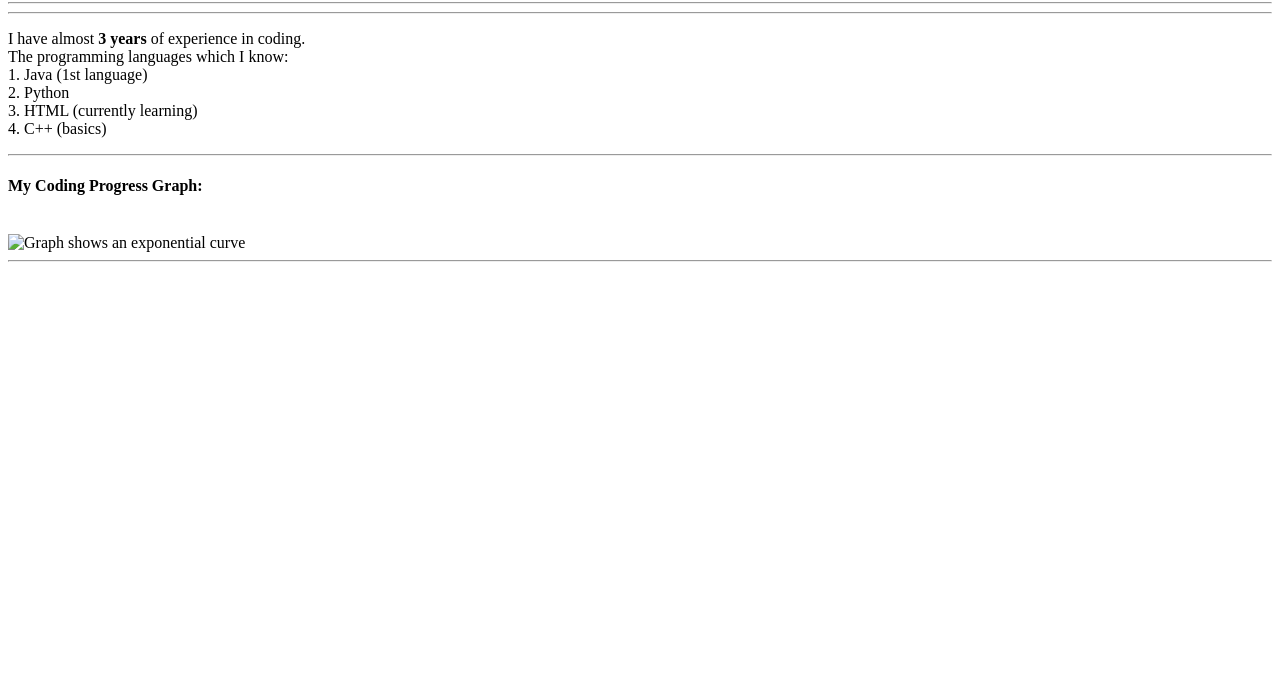
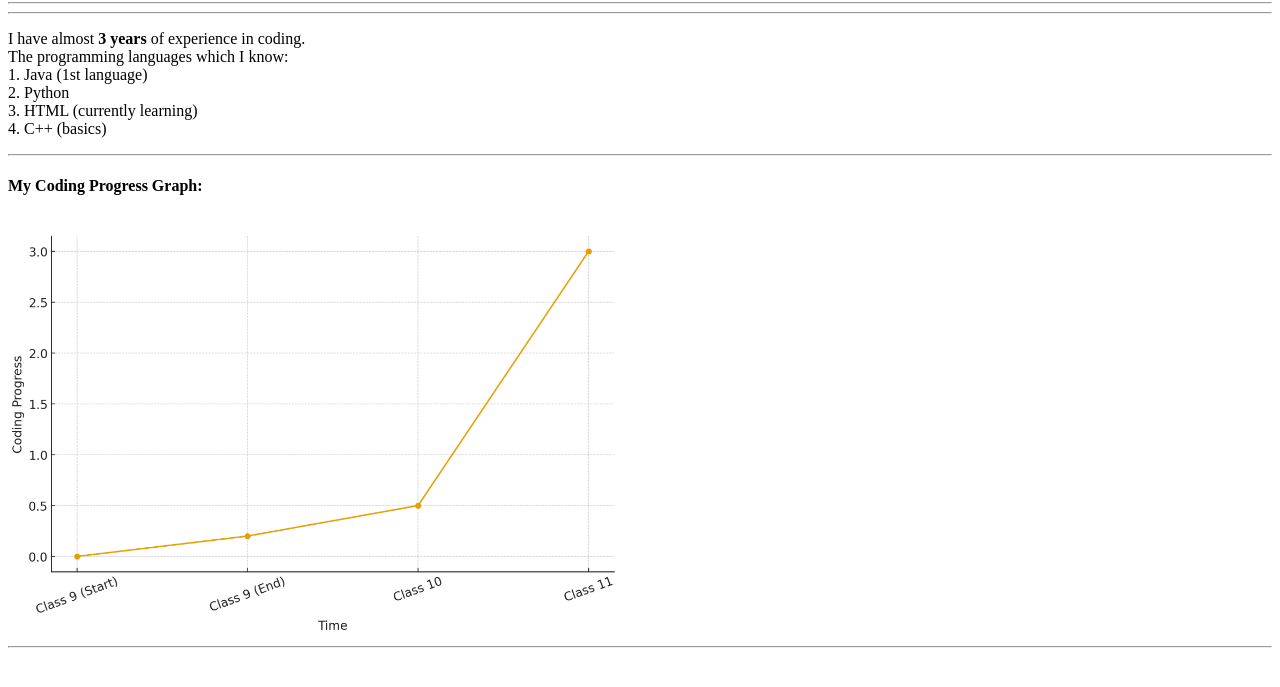
Before and after one commit to Xe-Aadrit/Portfolio, a plain HTML site: page portfolio_parts/experience.html in a window 1280 px wide. Shown: the part 65-752 px from the top of the page. Drawn offline with Linux system fonts and the light colour scheme.

Commit message:
Fixed relative path issue

```diff
--- a/portfolio_parts/experience.html
+++ b/portfolio_parts/experience.html
@@ -26,7 +26,7 @@
 
         <section>
             <h4> My Coding Progress Graph:</h4> <br>
-            <img src="Portfolio/images/progress_graph.png" alt="Graph shows an exponential curve" height=400>
+            <img src="/images/progress_graph.png" alt="Graph shows an exponential curve" height=400>
             <hr>
         </section>
     </main>
```
